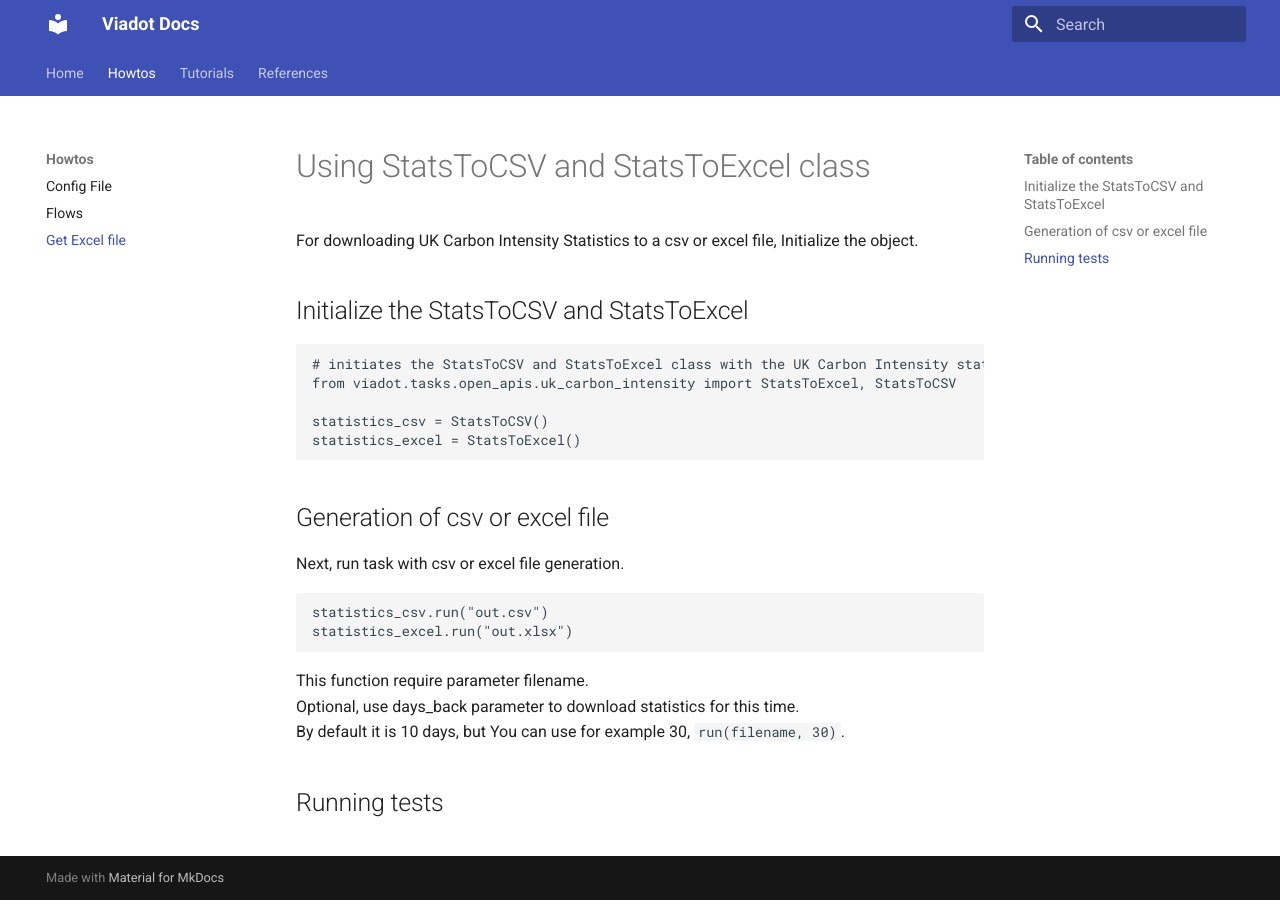
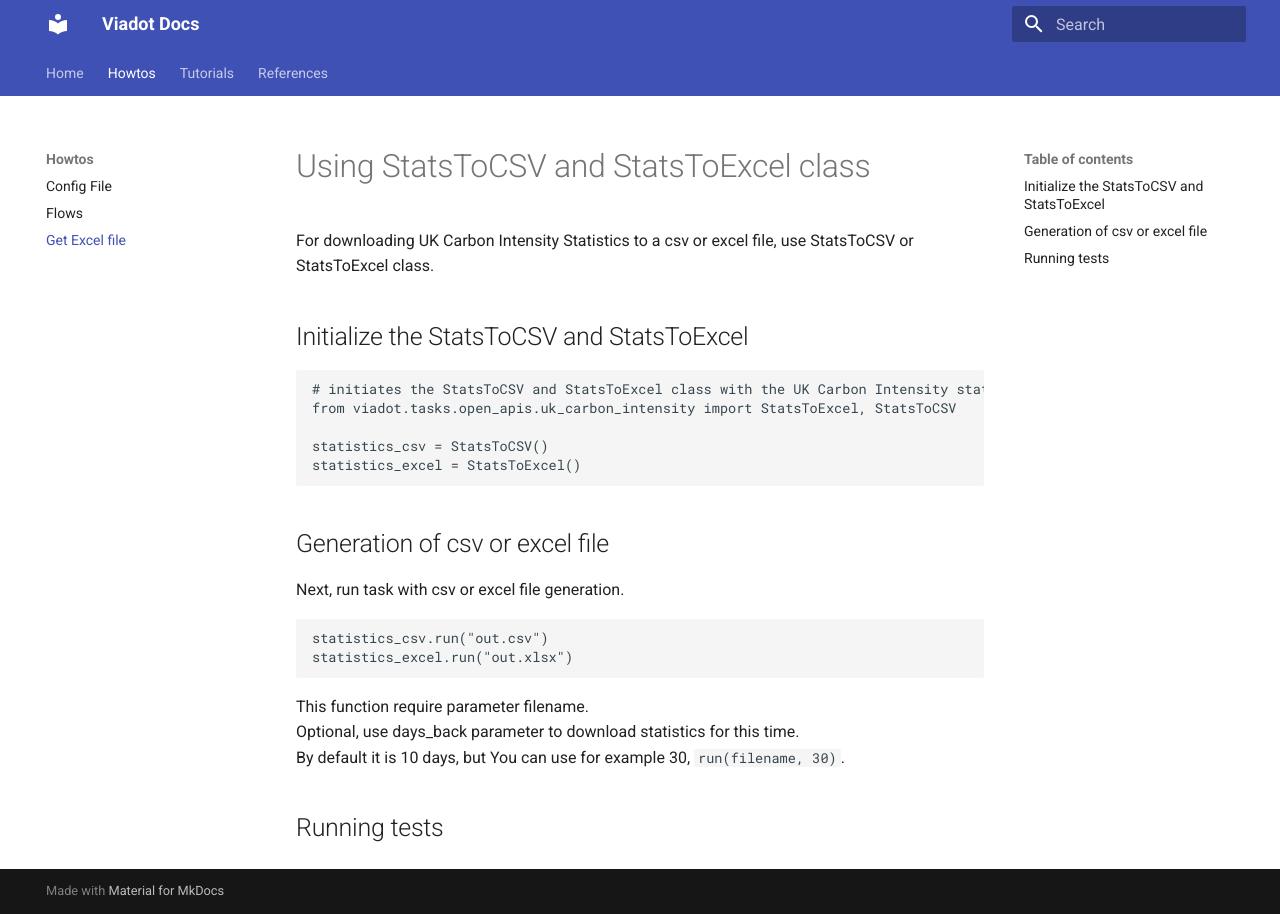
Before and after one commit to dyvenia/viadot, an MkDocs documentation site: the page built from docs/howtos/uk_carbon_intensity.md, in a window 1280 px wide. Built offline with MkDocs 1.6.1 and Material for MkDocs 9.7.7, drawn with Linux system fonts in a browser that asks for light colours.

Commit message:
uk_carbon_intensity.md

````diff
--- a/docs/howtos/uk_carbon_intensity.md
+++ b/docs/howtos/uk_carbon_intensity.md
@@ -1,6 +1,6 @@
 # Using StatsToCSV and StatsToExcel class
 
-For downloading UK Carbon Intensity Statistics to a csv or excel file, Initialize the object.
+For downloading UK Carbon Intensity Statistics to a csv or excel file, use StatsToCSV or StatsToExcel class.
 
 ## Initialize the StatsToCSV and StatsToExcel
 ```python
````
